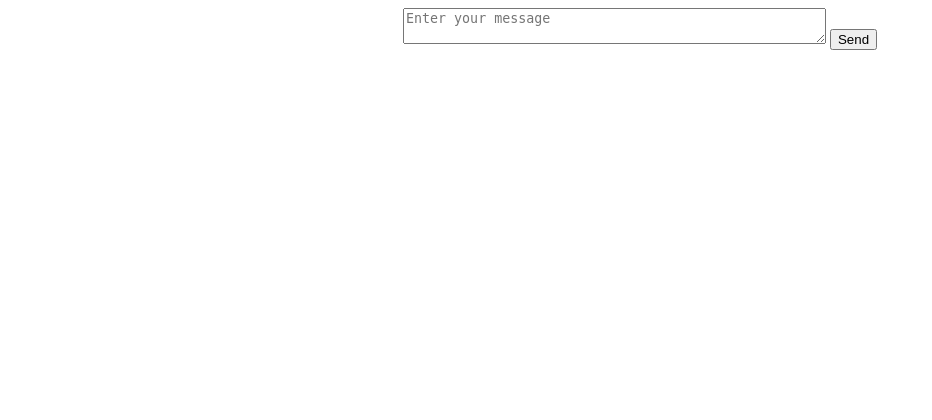
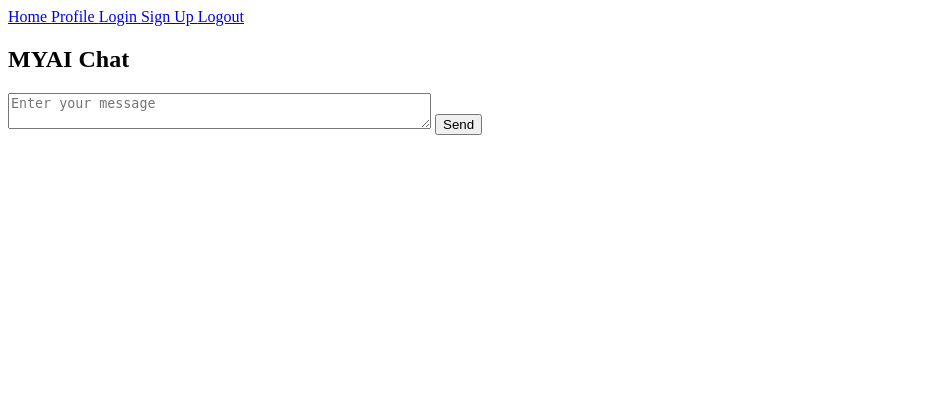
Before and after one commit to richtermondt/myai, a Flask app: page /chat in a window 1280 px wide. Shown: the top 420 px of the page, without its empty margins (0-932 px from the left). After the commit the page ends 135 px from the top, so only its background shows below. Run offline with Flask 3, Linux system fonts and the light colour scheme; the visitor is signed in with stand-in values (Sample User, id 1).

Commit message:
Simplify base html - first iteration

```diff
--- a/app/routes.py
+++ b/app/routes.py
@@ -18,6 +18,7 @@ logger = logging.getLogger(__name__)
 
 
 @main.route('/', methods=["GET", "POST"])
+@login_required
 def index():
     if request.method == "POST":
         app.logger.info("POST request received")
--- a/app/templates/base.html
+++ b/app/templates/base.html
@@ -2,34 +2,30 @@
 <html>
 
 <head>
-    <meta charset="utf-8">
-    <meta http-equiv="X-UA-Compatible" content="IE=edge">
-    <meta name="viewport" content="width=device-width, initial-scale=1">
-    <title>Flask Auth Example</title>
-    <link rel="stylesheet" href="https://cdnjs.cloudflare.com/ajax/libs/bulma/0.7.2/css/bulma.min.css" />
+    <title>MYAI</title>
 </head>
 
 <body>
-    <section class="hero is-primary is-fullheight">
+    <section>
 
-        <div class="hero-head">
-            <nav class="navbar">
-                <div class="container">
-                    <div id="navbarMenuHeroA" class="navbar-menu">
-                        <div class="navbar-end">
-                            <a href="{{ url_for('main.index') }}" class="navbar-item">
+        <div>
+            <nav>
+                <div>
+                    <div>
+                        <div>
+                            <a href="{{ url_for('main.index') }}">
                                 Home
                             </a>
-                            <a href="{{ url_for('main.profile') }}" class="navbar-item">
+                            <a href="{{ url_for('main.profile') }}">
                                 Profile
                             </a>
-                            <a href="{{ url_for('auth.login') }}" class="navbar-item">
+                            <a href="{{ url_for('auth.login') }}">
                                 Login
                             </a>
-                            <a href="{{ url_for('auth.signup') }}" class="navbar-item">
+                            <a href="{{ url_for('auth.signup') }}">
                                 Sign Up
                             </a>
-                            <a href="{{ url_for('auth.logout') }}" class="navbar-item">
+                            <a href="{{ url_for('auth.logout') }}">
                                 Logout
                             </a>
                         </div>
@@ -38,8 +34,8 @@
             </nav>
         </div>
 
-        <div class="hero-body">
-            <div class="container has-text-centered">
+        <div>
+            <div>
                {% block content %}
                {% endblock %}
             </div>
--- a/app/templates/chat.html
+++ b/app/templates/chat.html
@@ -1,31 +1,7 @@
-<!DOCTYPE html>
-<html lang="en">
-<head>
-    <meta charset="UTF-8">
-    <meta name="viewport" content="width=device-width, initial-scale=1.0">
-    <title>OpenAI Streaming Example</title>
-    <style>
-        body {
-            display: flex;
-            flex-direction: column;
-            align-items: center;
-            justify-content: flex-start;
-            height: 100vh;
-        }
+{% extends "base.html" %}
 
-        h1 {
-            margin-bottom: 50px;
-        }
-
-        pre {
-            white-space: pre-wrap;
-            word-wrap: break-word;
-            display: inline;
-            max-width: 50%;
-        }
-    </style>
-</head>
-<body>
+{% block content %}
+    <h1>MYAI Chat</h1>
     <form>
         <textarea id="input" placeholder="Enter your message" cols="50"></textarea>
         <button type="submit">Send</button>
@@ -62,5 +38,4 @@
 
         })
     </script>
-</body>
-</html>
+{% endblock %}
```
Also changed, not shown: app/templates/index.html (+3 -19 lines), README.md.
